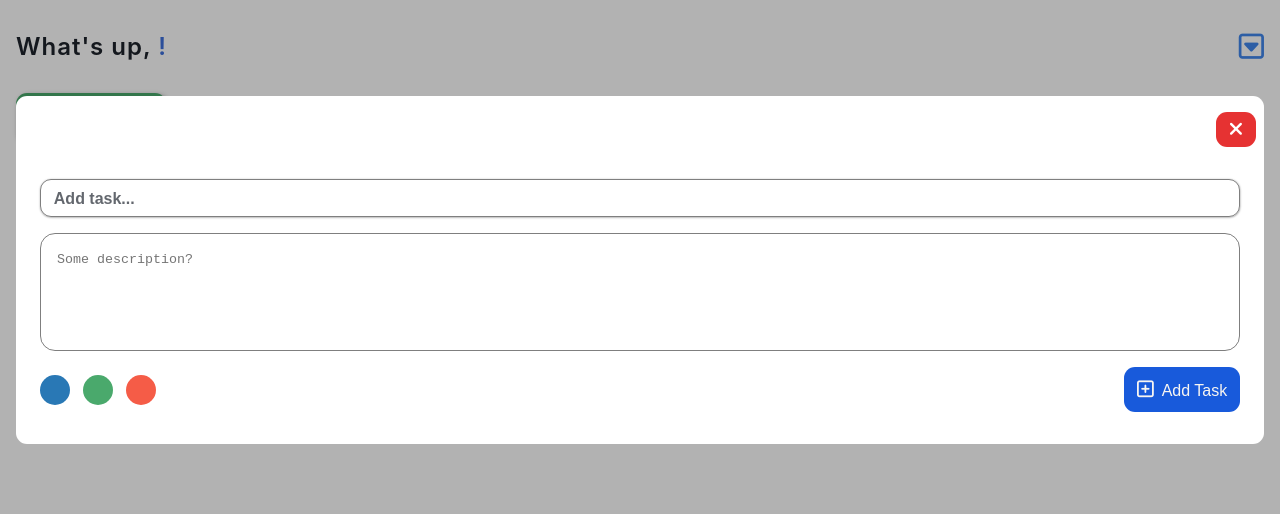
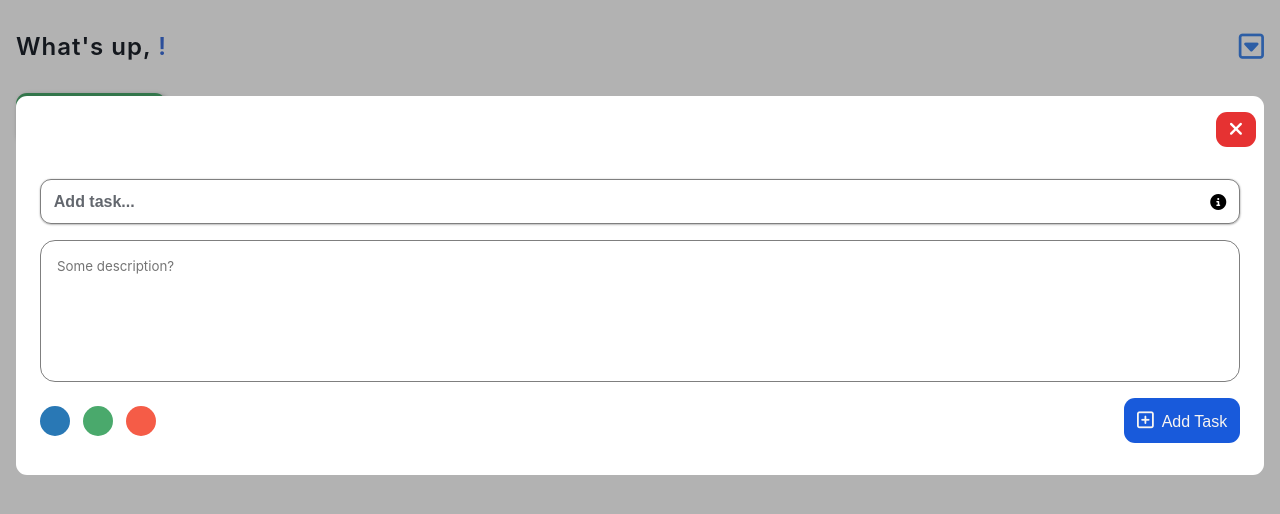
Before and after one commit to mrLuisFer/todolist, a React (Create React App) app: page /home in a window 1280 px wide. Both pictures are taken after a click on the button "Add task". Shown: the top 514 px of the page. Built offline with nearby package versions, Linux system fonts and the light colour scheme.

Commit message:
fix: adding a info icon in the input

```diff
--- a/src/components/TaksDashboard/TaskDashboardModal/TaskDashBoardModal.jsx
+++ b/src/components/TaksDashboard/TaskDashboardModal/TaskDashBoardModal.jsx
@@ -12,6 +12,12 @@ import {
 } from './TaskDashboardModal.styles'
 
 export default function TaskDashBoardModal({ closeModalFunc }) {
+  const handleEnterKeyDown = (e) => {
+    if (e.key === 'Enter') {
+      closeModalFunc()
+    }
+  }
+
   return (
     <TasksDashboardModalContainer>
       <TDFullWidth>
@@ -22,7 +28,10 @@ export default function TaskDashBoardModal({ closeModalFunc }) {
             id='task-input'
             placeholder='Add task...'
             required
+            autoComplete='off'
+            onKeyDown={handleEnterKeyDown}
           />
+          <i className='fas fa-info-circle' />
         </TDInputContainer>
         <TDTaskDescriptionContainer>
           <TDTaskDescription
--- a/src/components/TaksDashboard/TaskDashboardModal/TaskDashboardModal.styles.js
+++ b/src/components/TaksDashboard/TaskDashboardModal/TaskDashboardModal.styles.js
@@ -18,10 +18,13 @@ export const TDFullWidth = styled.div`
 export const TDInputContainer = styled.div`
   ${borderRadius()}
   box-shadow: 0.2px 0.5px 2px var(--shadow-color);
-  display: block;
   padding: 0.5rem 0.8rem;
   width: 100%;
+  height: 45px;
   border: 1px solid rgba(0, 0, 0, 0.5);
+  display: flex;
+  justify-content: space-between;
+  align-items: center;
 
   &:hover {
     box-shadow: 0.5px 1px 4px var(--shadow-color);
@@ -59,4 +62,7 @@ export const TDTaskDescription = styled.textarea`
   line-height: 1.5;
   letter-spacing: normal;
   border-collapse: collapse;
+  font-weight: 400;
+  font-family: var(--font-family);
+  height: 120px;
 `
--- a/src/index.css
+++ b/src/index.css
@@ -25,6 +25,8 @@
   --transition: all 0.25s ease;
   --sm-radius: 11px;
   --m-radius: 15px;
+  --font-family: -apple-system, BlinkMacSystemFont, 'Segoe UI', 'Roboto', 'Oxygen',
+    'Ubuntu', 'Cantarell', 'Fira Sans', 'Droid Sans', 'Helvetica Neue', sans-serif;
 }
 
 * {
@@ -36,9 +38,7 @@
 
 body {
   margin: 0;
-  font-family: -apple-system, BlinkMacSystemFont, 'Segoe UI', 'Roboto', 'Oxygen', 'Ubuntu',
-    'Cantarell', 'Fira Sans', 'Droid Sans', 'Helvetica Neue', sans-serif;
-  -webkit-font-smoothing: antialiased;
+  font-family: var(--font-family);
   -moz-osx-font-smoothing: grayscale;
   background: var(--white);
 }
```
